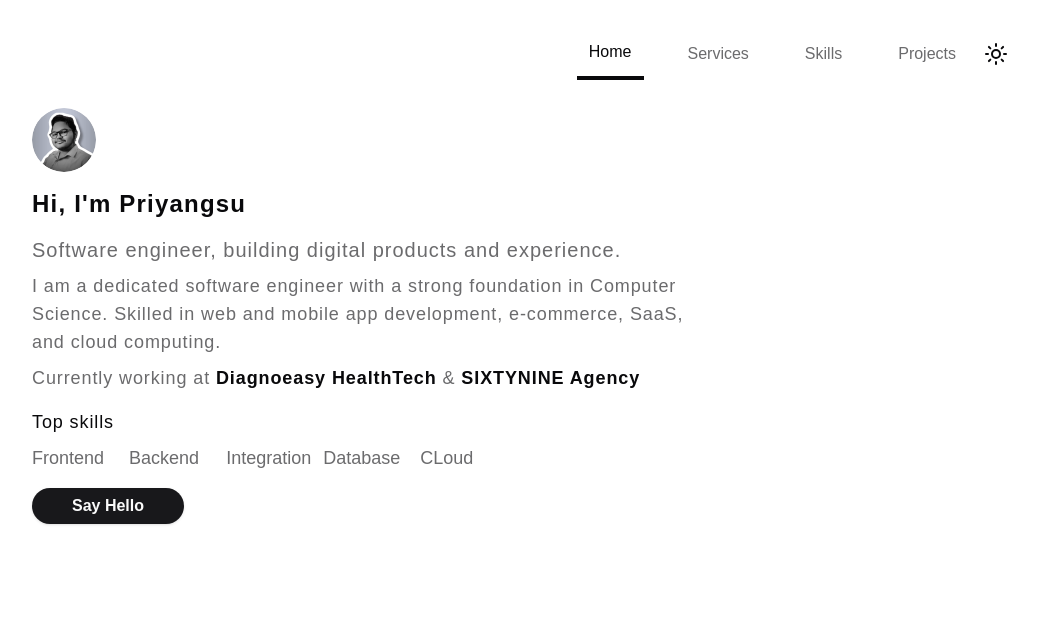
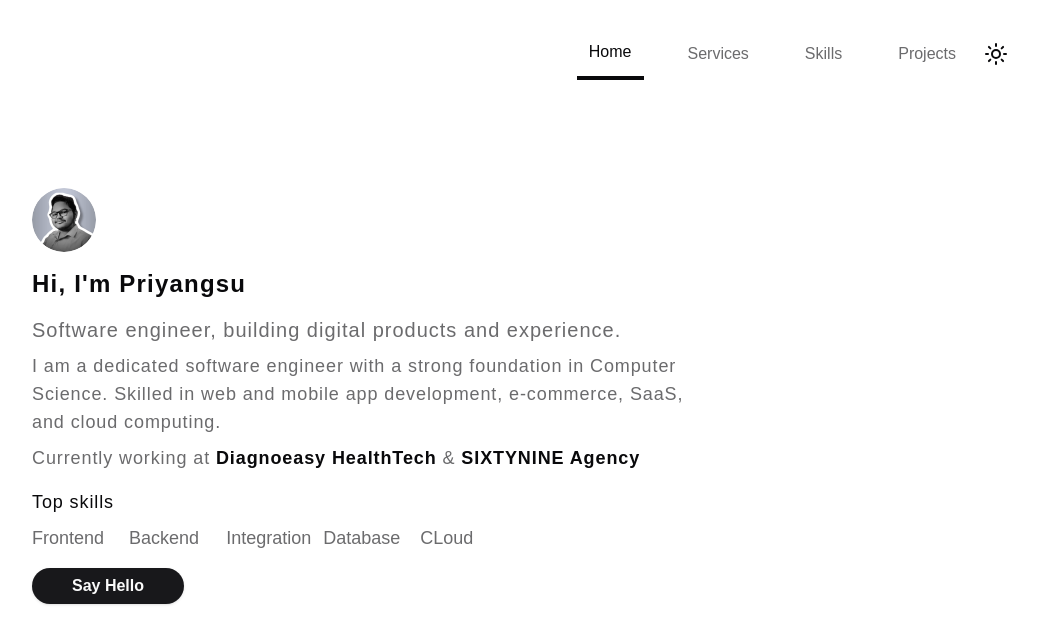
Before and after one commit to NxtNinja/dev-portfolio-prod, a Next.js app: page / in a window 1280 px wide. Shown: the top 644 px of the page, without its empty margins (115-1153 px from the left). Built offline with nearby package versions, Linux system fonts and the light colour scheme; a web font is replaced by a local one; what tailwindcss-motion would draw is missing.

Commit message:
minor fix

```diff
--- a/src/app/page.tsx
+++ b/src/app/page.tsx
@@ -11,7 +11,7 @@ const page = () => {
   return (
     <>
       <div className="">
-        <div className="flex items-start justify-start">
+        <div className="flex items-start justify-start md:py-20">
           <Hero />
         </div>
         {/* <AboutMe /> */}
```
